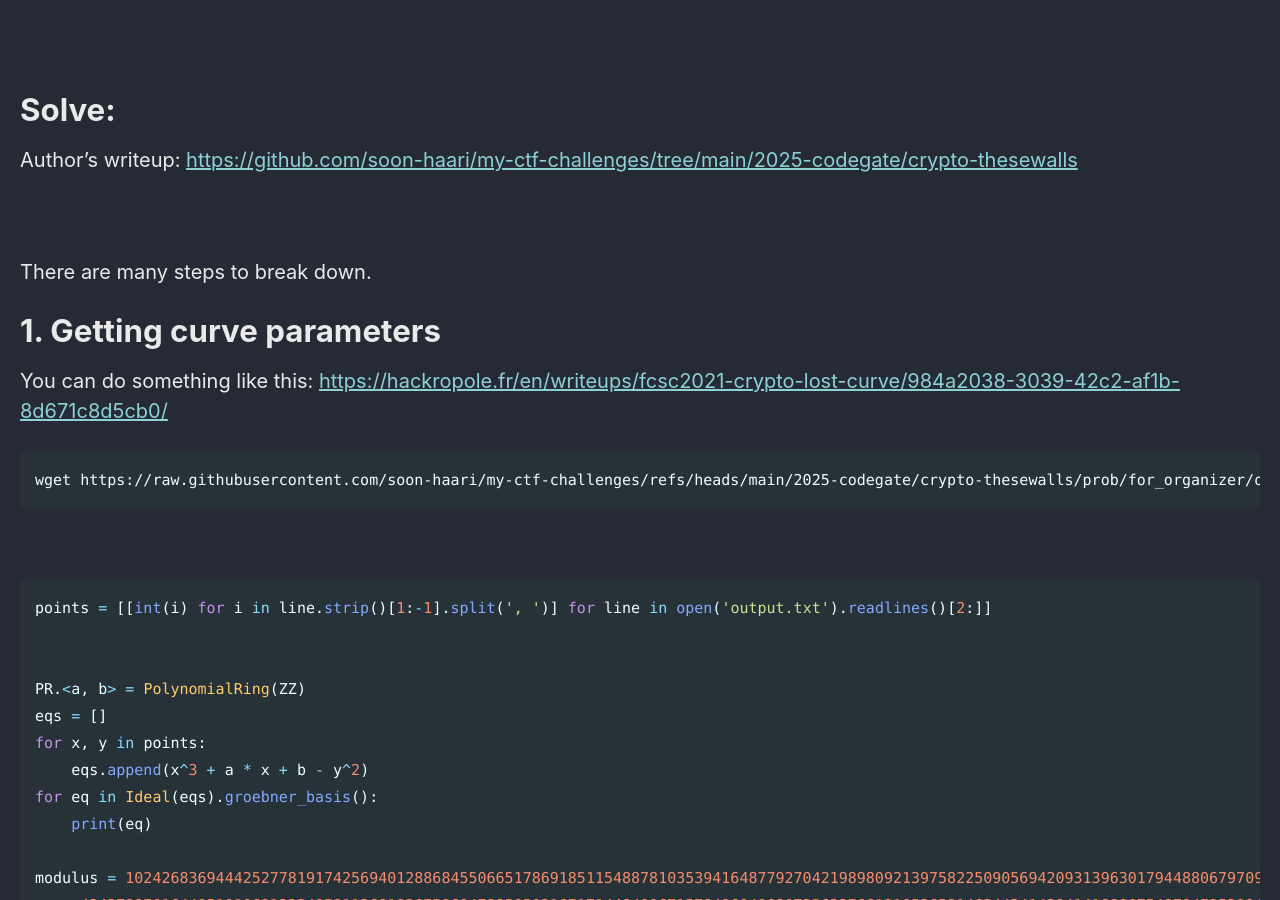
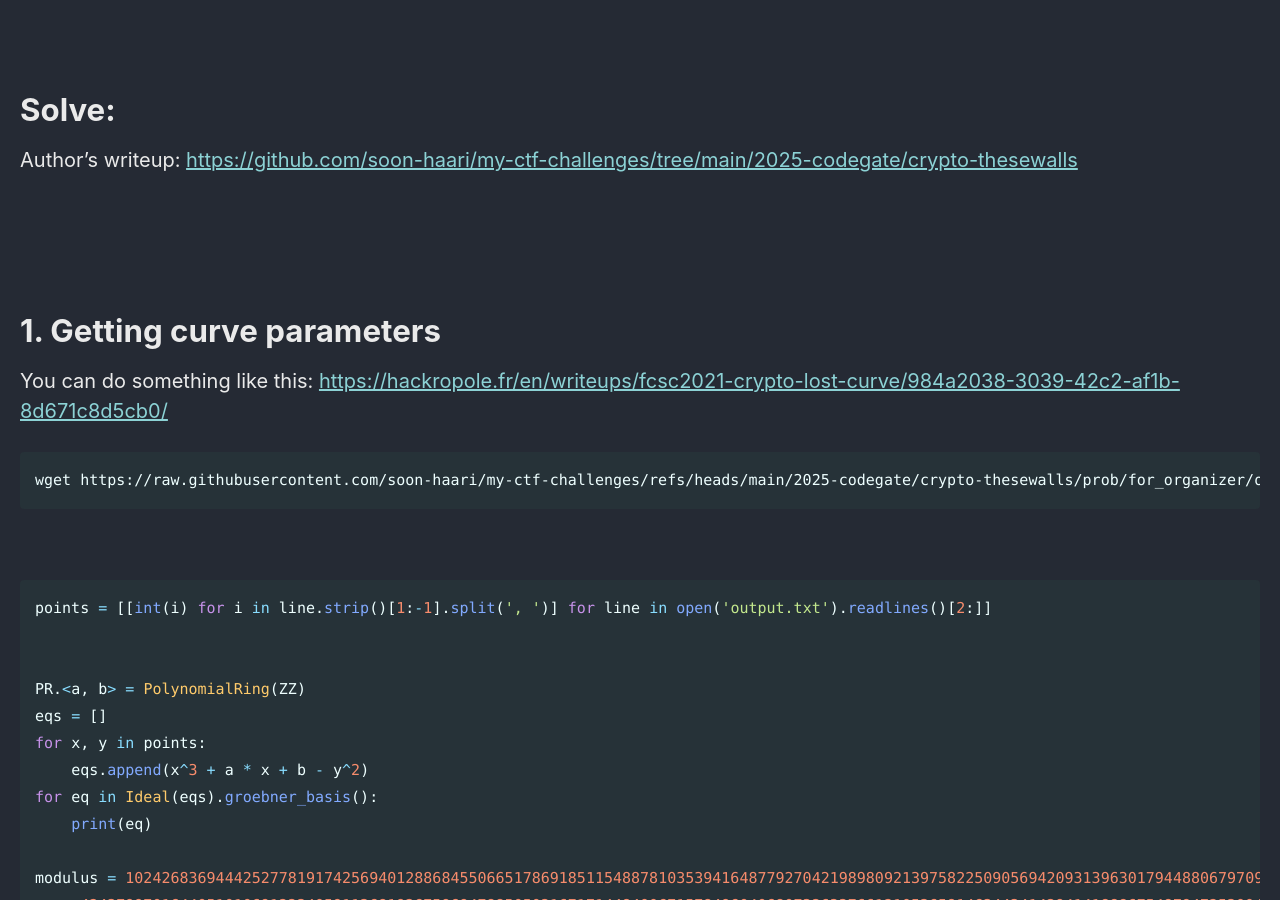
Before and after one commit to Connor-McCartney/Connor-McCartney.github.io, a Jekyll site: the page built from _pages/cryptography/ecc/TheseWallsCodegate2025.md, in a window 1280 px wide and 900 px high, scrolled down 952 px. Built offline with Jekyll 4.4.1, drawn with Linux system fonts in a browser that asks for light colours; cached includes are drawn as plain includes.

Commit message:
Update TheseWallsCodegate2025.md

```diff
--- a/_pages/cryptography/ecc/TheseWallsCodegate2025.md
+++ b/_pages/cryptography/ecc/TheseWallsCodegate2025.md
@@ -44,7 +44,7 @@ Author's writeup: <https://github.com/soon-haari/my-ctf-challenges/tree/main/202
 
 <br>
 
-There are many steps to break down.
+<br>
 
 # 1. Getting curve parameters
 
```
